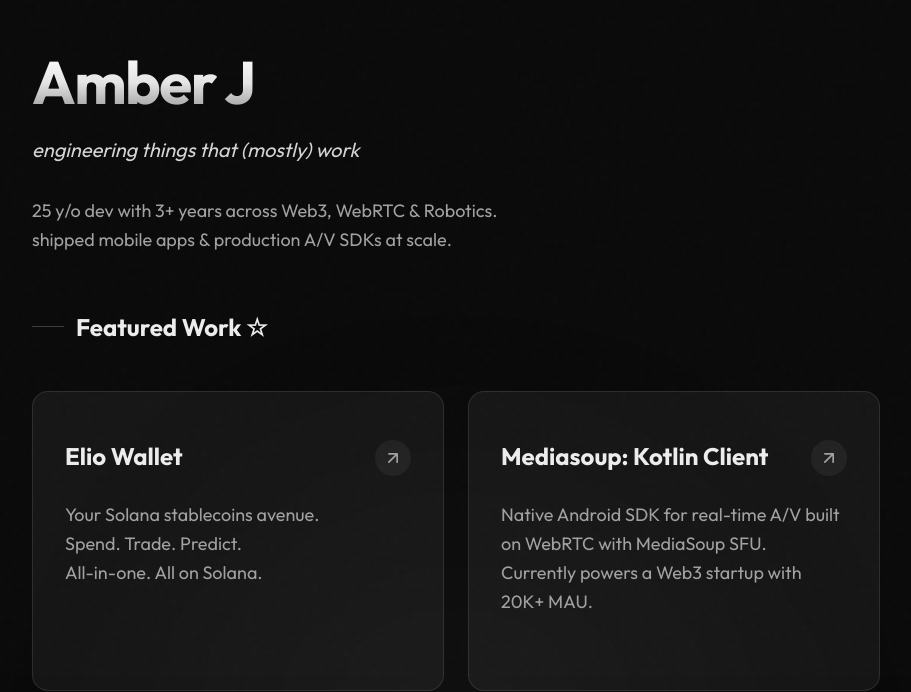
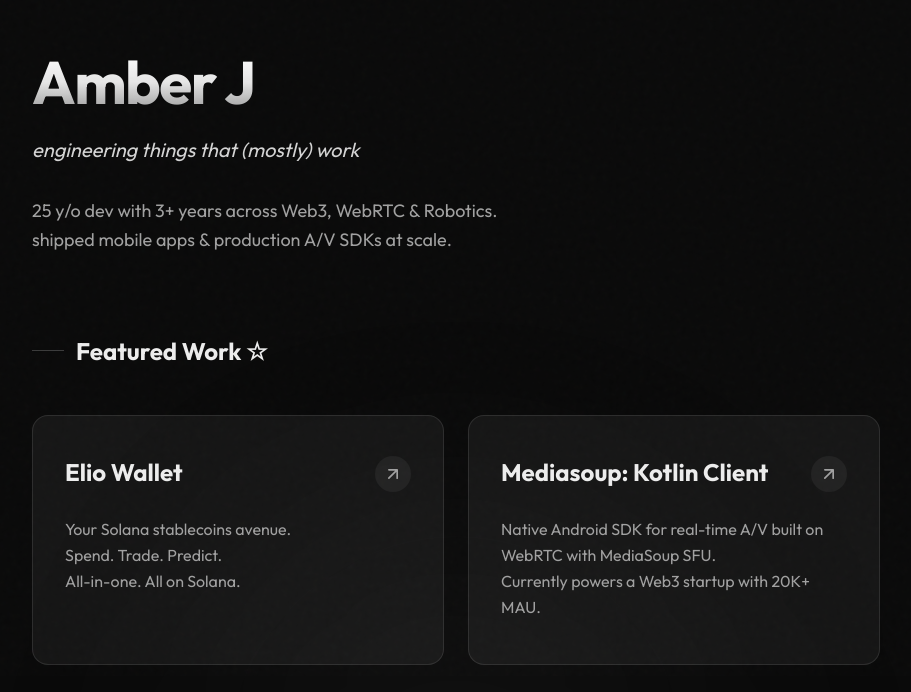
Before and after one commit to ambjn/portfolio-ambjn, a React (Vite) app: page / in a window 1280 px wide. Shown: the part 124-816 px from the top of the page, without its empty margins (184-1095 px from the left). Built offline with nearby package versions, Linux system fonts and the light colour scheme.

Commit message:
feat: Implement distinct featured and regular project displays with image gallery and add new projects to content.

```diff
--- a/src/components/Projects.tsx
+++ b/src/components/Projects.tsx
@@ -1,4 +1,5 @@
-import { motion } from "framer-motion";
+import { useState } from "react";
+import { motion, AnimatePresence } from "framer-motion";
 import { projects } from "../data/content";
 
 const ArrowUpRight = ({ className }: { className?: string }) => (
@@ -7,9 +8,119 @@
   </svg>
 );
 
+const FeaturedProject = ({ project, index }: { project: any, index: number }) => {
+  const images = project.images || [];
+  const [selectedImage, setSelectedImage] = useState<string | null>(null);
+
+  return (
+    <>
+      <motion.div
+        className="col-span-1 md:col-span-2 relative bg-white/5 border border-white/10 rounded-3xl overflow-hidden hover:bg-white/10 transition-all duration-500 group"
+        initial={{ opacity: 0, y: 20 }}
+        whileInView={{ opacity: 1, y: 0 }}
+        viewport={{ once: true }}
+        transition={{ duration: 0.5, delay: index * 0.1 }}
+      >
+        <div className="grid grid-cols-1 md:grid-cols-2 gap-8 p-8 md:p-10 items-center">
+          <div className="flex flex-col justify-center items-start">
+            <h3 className="text-3xl md:text-4xl font-bold bg-clip-text text-transparent bg-linear-to-r from-white to-white/60 mb-4">
+              {project.title}
+            </h3>
+            <p className="text-lg text-neutral-400 leading-relaxed whitespace-pre-line mb-8">
+              {project.description}
+            </p>
+
+            <a
+              href={project.link}
+              target="_blank"
+              rel="noopener noreferrer"
+              className="inline-flex items-center gap-2 px-6 py-3 rounded-full bg-white/10 hover:bg-white/20 text-white font-medium transition-colors border border-white/10 hover:border-white/20"
+            >
+              Visit Project <ArrowUpRight className="w-4 h-4" />
+            </a>
+          </div>
+
+          <div className="relative w-full h-[300px] flex gap-4 overflow-x-auto no-scrollbar items-center mask-linear-to-r">
+            {images.length > 0 ? (
+              images.map((img: string, idx: number) => (
+                <motion.div
+                  key={idx}
+                  initial={{ opacity: 0, x: 20 }}
+                  animate={{ opacity: 1, x: 0 }}
+                  transition={{ duration: 0.5, delay: idx * 0.1 }}
+                  className="h-full shrink-0 cursor-zoom-in"
+                  onClick={() => setSelectedImage(img)}
+                  whileHover={{ scale: 1.02 }}
+                >
+                  <img
+                    src={img}
+                    alt={`${project.title} screenshot ${idx + 1}`}
+                    className="h-full w-auto object-contain rounded-lg border border-white/10 bg-black/20"
+                  />
+                </motion.div>
+              ))
+            ) : (
+              <div className="w-full h-full bg-linear-to-br from-indigo-500/20 to-purple-500/20 rounded-xl" />
+            )}
+          </div>
+        </div>
+      </motion.div>
+
+      <AnimatePresence>
+        {selectedImage && (
+          <motion.div
+            initial={{ opacity: 0 }}
+            animate={{ opacity: 1 }}
+            exit={{ opacity: 0 }}
+            onClick={() => setSelectedImage(null)}
+            className="fixed inset-0 z-50 flex items-center justify-center bg-black/90 backdrop-blur-sm p-4 md:p-10 cursor-zoom-out"
+          >
+            <motion.img
+              src={selectedImage}
+              alt="Project visualization"
+              className="max-w-full max-h-full object-contain rounded-lg shadow-2xl"
+              initial={{ scale: 0.9, opacity: 0 }}
+              animate={{ scale: 1, opacity: 1 }}
+              exit={{ scale: 0.9, opacity: 0 }}
+              transition={{ type: "spring", damping: 25, stiffness: 300 }}
+            />
+          </motion.div>
+        )}
+      </AnimatePresence>
+    </>
+  );
+};
+
+const RegularProject = ({ project, index }: { project: any, index: number }) => (
+  <motion.a
+    href={project.link}
+    target="_blank"
+    rel="noopener noreferrer"
+    className="group relative px-6 py-8 md:px-8 md:py-10 min-h-[250px] flex flex-col justify-between rounded-2xl bg-white/5 hover:bg-white/10 border border-white/10 hover:border-white/20 transition-all duration-300 transform hover:-translate-y-1"
+    initial={{ opacity: 0, y: 20 }}
+    whileInView={{ opacity: 1, y: 0 }}
+    viewport={{ once: true }}
+    transition={{ duration: 0.5, delay: index * 0.1 }}
+  >
+    <div>
+      <div className="flex justify-between items-start gap-4 mb-6">
+        <h3 className="text-xl md:text-2xl font-semibold group-hover:text-white transition-colors">
+          {project.title}
+        </h3>
+        <div className="shrink-0 p-2 rounded-full bg-white/5 group-hover:bg-white/10 group-hover:rotate-45 transition-all duration-300 text-neutral-400 group-hover:text-white">
+          <ArrowUpRight className="w-5 h-5" />
+        </div>
+      </div>
+      <p className="text-neutral-400 leading-relaxed text-base whitespace-pre-line">
+        {project.description}
+      </p>
+    </div>
+  </motion.a>
+);
+
 export default function Projects() {
   return (
-    <section id="projects" className="pt-14">
+    <section id="projects" className="pt-20 pb-10">
       <motion.h2
         className="text-xl sm:text-2xl font-semibold mb-8 sm:mb-12 flex items-center gap-3"
         initial={{ opacity: 0, x: -20 }}
@@ -21,33 +132,14 @@
         Featured Work ☆
       </motion.h2>
 
-      <div className="grid gap-4 sm:gap-6 grid-cols-1 sm:grid-cols-2">
-        {projects.map((project, index) => (
-          <motion.a
-            key={index}
-            href={project.link}
-            target="_blank"
-            rel="noopener noreferrer"
-            className="group relative px-5 py-8 sm:px-8 sm:py-12 min-h-[200px] sm:min-h-[300px] flex flex-col rounded-2xl bg-white/5 hover:bg-white/10 border border-white/10 hover:border-white/20 transition-all duration-300"
-            initial={{ opacity: 0, y: 20 }}
-            whileInView={{ opacity: 1, y: 0 }}
-            viewport={{ once: true }}
-            transition={{ duration: 0.5, delay: index * 0.1 }}
-            whileHover={{ y: -4 }}
-          >
-            <div className="flex justify-between items-start gap-4 mb-4 sm:mb-6">
-              <h3 className="text-xl sm:text-2xl font-semibold group-hover:text-white transition-colors">
-                {project.title}
-              </h3>
-              <div className="shrink-0 p-2 rounded-full bg-white/5 group-hover:bg-white/10 group-hover:scale-110 transition-all duration-300 text-neutral-400 group-hover:text-white">
-                <ArrowUpRight className="w-5 h-5" />
-              </div>
-            </div>
-            <p className="text-neutral-400 leading-relaxed text-base sm:text-lg whitespace-pre-line">
-              {project.description}
-            </p>
-          </motion.a>
-        ))}
+      <div className="grid gap-6 grid-cols-1 md:grid-cols-2">
+        {projects.map((project: any, index) =>
+          project.featured ? (
+            <FeaturedProject key={index} project={project} index={index} />
+          ) : (
+            <RegularProject key={index} project={project} index={index} />
+          )
+        )}
       </div>
     </section>
   );
```
